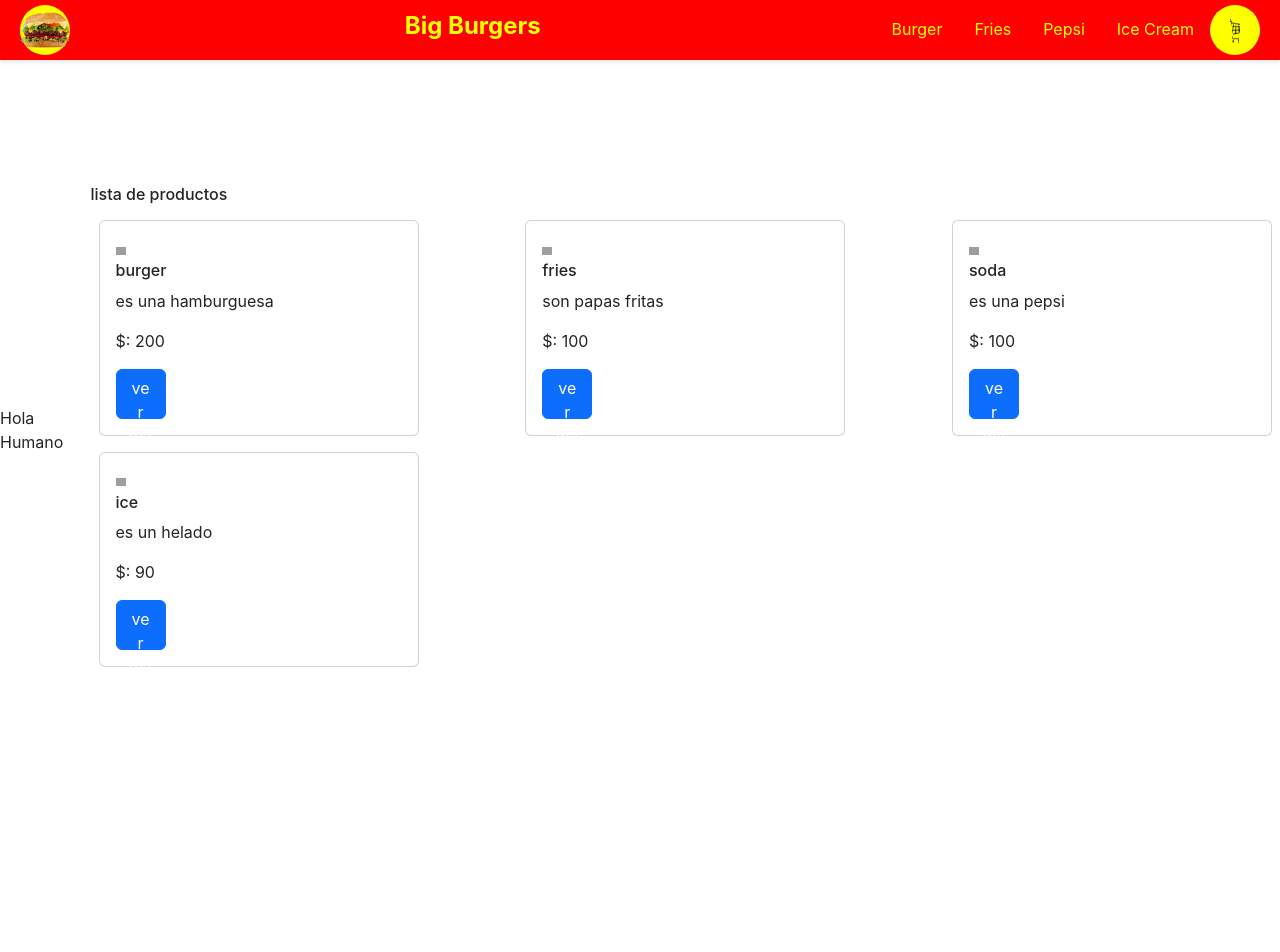
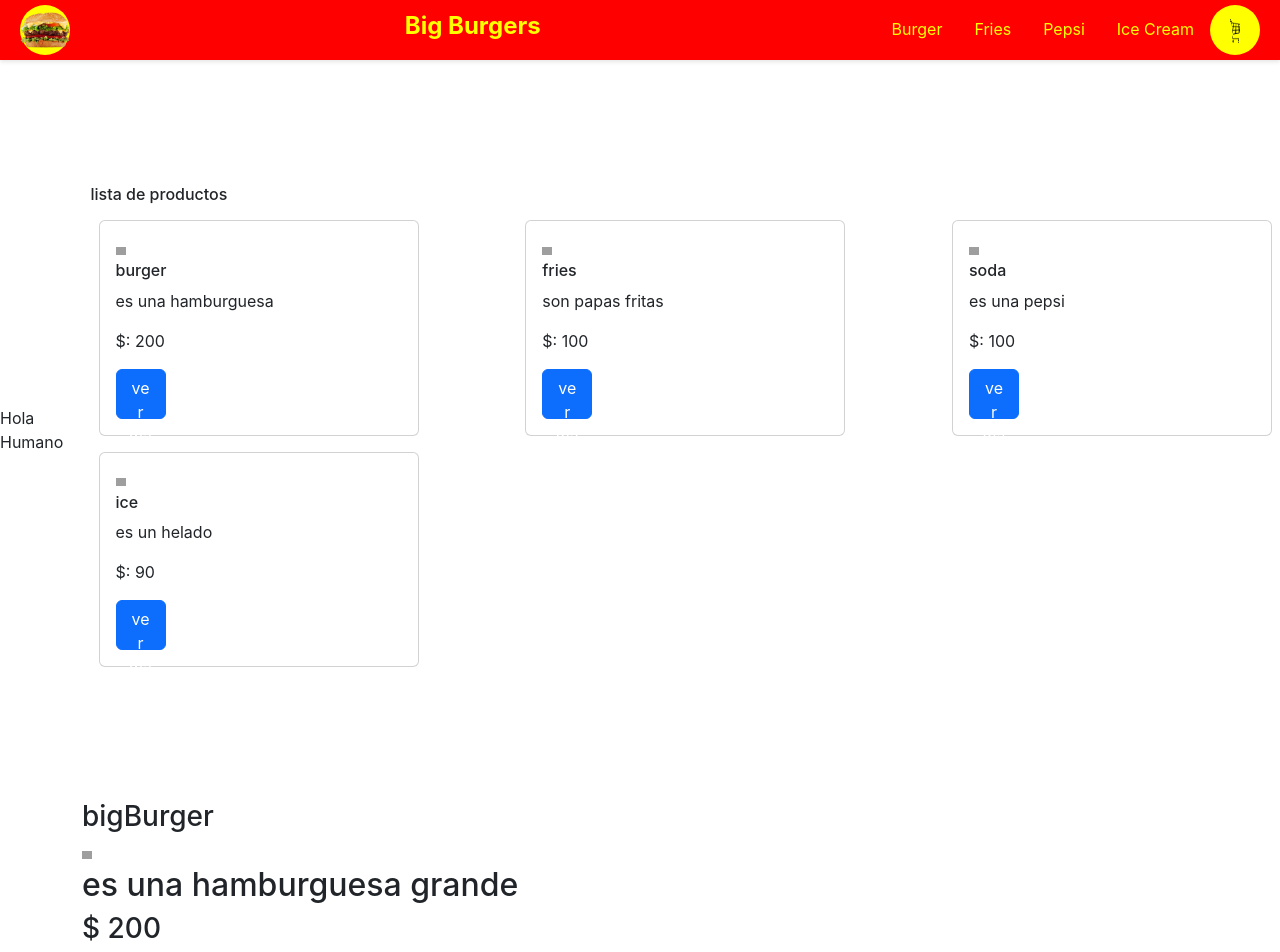
Before and after one commit to antoniocaminos/antoniocaminos-react_coderhouse_segundo_entregable, a React (Create React App) app: page / in a window 1280 px wide. Shown: the top 952 px of the page. Before the commit the page ends 800 px from the top, so only its background shows below. Built offline with nearby package versions, Linux system fonts and the light colour scheme; grey boxes are pictures that could not be loaded.

Commit message:
arregaldo el itemdetalcontainer

```diff
--- a/src/App.js
+++ b/src/App.js
@@ -1,6 +1,7 @@
 import "./App.css";
 import NavBar from './Components/NavBar/index.js';
 import ItemListContainer from './Components/ItemListContainer';
+import ItemDetalContainer from "./Components/ItemDetailContainer";
 //import Item from './Components/Item/index.jsx';
 //import Burger from './Components/Pages/Burger/index.js';
 //import Fries from './Components/Fries/index.js';
@@ -21,6 +22,7 @@ function App(){
 
           <div className='body'>
               {/* <Card /> */}
+              <ItemDetalContainer />
           </div>
 
         </div>
--- a/src/Components/ItemDetailContainer/index.jsx
+++ b/src/Components/ItemDetailContainer/index.jsx
@@ -1,36 +1,34 @@
 import React, { useState, useEffect } from 'react';
-import { useParams } from 'react-router-dom';
-import { getProduct } from '../../Moks/products.js';
-import ItemDetail from '../ItemDetail/ItemDetail/index.jsx';
+import ItemDetal from '../ItemDetail';
+//import { useParams } from 'react-router-dom';
+import { getProduct } from '../../Moks/fakeApi';
 
 
 
-const ItemDetailContainer = () => {
+const ItemDetalContainer = () => {
   const [product, setProduct] = useState({});
   const [loading, setLoading] = useState(true);
-  const { id } = useParams();
+  //const { id } = useParams();
+  useEffect(() => {
+    getProduct
+    .then((res)=>setProduct(res))
+    .catch((err)=>console.log(err))
+    .finally(()=>setLoading(false))
+  }, []);
 
-  useEffect(()=>{
-    getProduct
-    .then((res)=> setProduct(res))
-    .catch((err)=> console.log(err))
-    .finally(()=> setLoading(false))
-  },[]);
-
+  //console.log(product);
+  console.log("ando");
   return (
-
-    <div>
+    <div className="container">
       {loading ? (
-        <h2>Cargando...</h2>
-      ) : (
+      <h3>Cargando Item....</h3>
+      ):(
         <>
-          <div className="container">
-            <ItemDetail product={product}/>
+          <div>
+            <ItemDetal product={product} />
           </div>
         </>
       )}
     </div>
-  )
-}
-
-export default ItemDetailContainer
+  )};
+export default ItemDetalContainer
--- a/src/Moks/fakeApi.js
+++ b/src/Moks/fakeApi.js
@@ -12,11 +12,11 @@ if (condicion){
 }else{
     reject(console.log("nando"))
     }
-}, 3000)
+}, 4500)
 })
 const product ={
     id: '33',
-    name : "bigBurger1",
+    name : "bigBurger",
     img : "https://imgbin.com/png/47RxwqvX/whopper-hamburger-cheeseburger-big-king-bacon-png",
     price: "200",
     category: "food",
```
